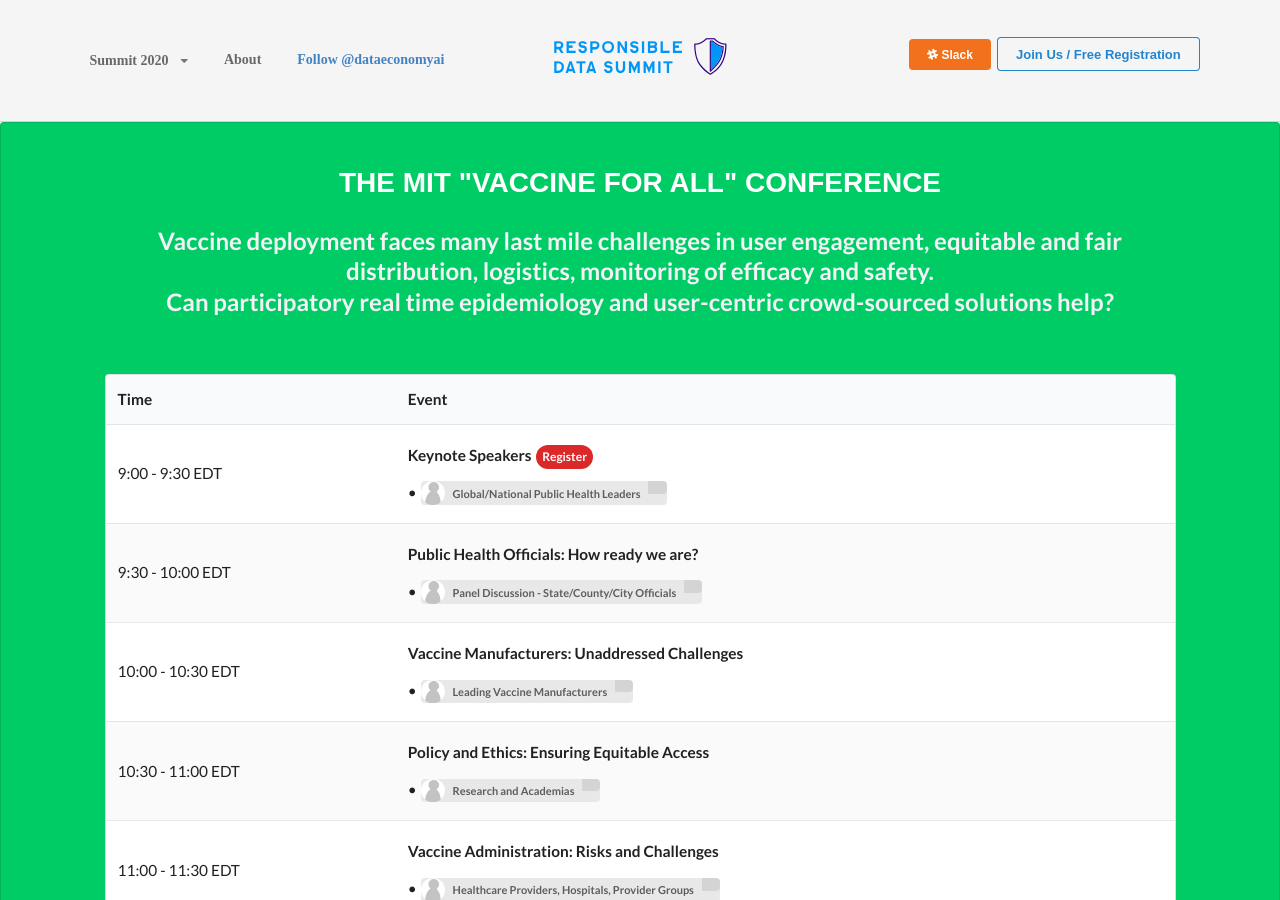
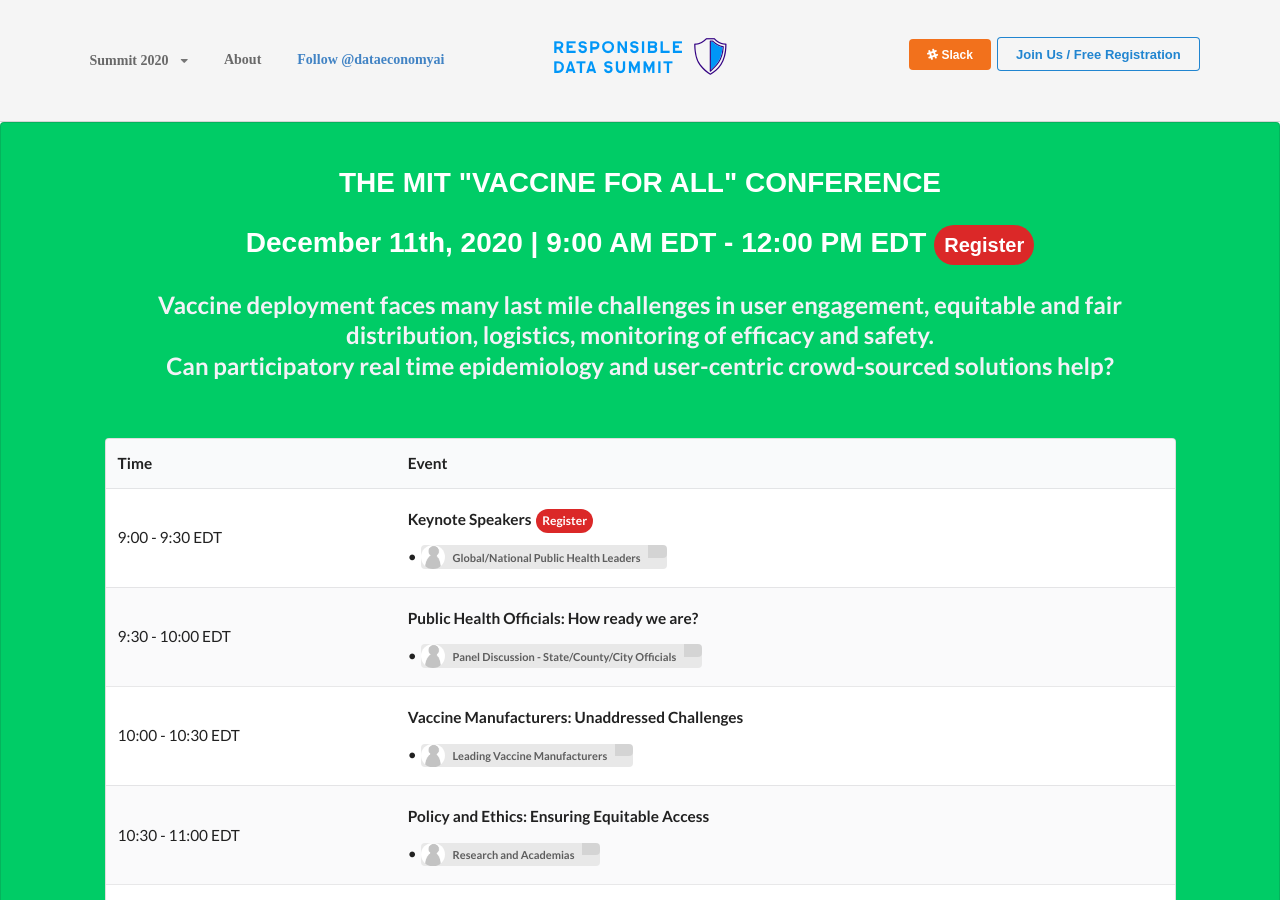
Before and after one commit to responsible-data-summit/events, a Jekyll site: the page built from agenda-0806.html, in a window 1280 px wide and 900 px high. Built offline with Jekyll 4.4.1, drawn with Linux system fonts in a browser that asks for light colours; some web fonts are replaced; comment, search, counter and statistics services are not loaded.

Commit message:
update website

```diff
--- a/agenda-0806.html
+++ b/agenda-0806.html
@@ -5,6 +5,7 @@
 <section class="ui segment center aligned" style="background-color: rgb(0, 204, 102, 1);">
     <div class="ui container center aligned agenda">
 	    <h1> THE MIT "VACCINE FOR ALL" CONFERENCE </h1>
+	    <h1> December 11th, 2020 | 9:00 AM EDT - 12:00 PM EDT <a href="https://docs.google.com/forms/d/e/1FAIpQLSc51GNcM_tYxd-fBQ2YPTK5zClCGA2fju3Wu7O1oJn_a96xeg/viewform" class="ui red circular huge label">Register</a></h1>
 	    <h2 style="color:#F3F2F7">Vaccine deployment faces many last mile challenges in user engagement, equitable and fair distribution, logistics, monitoring of efficacy and safety.
 		    <br>Can <b>participatory real time epidemiology</b> and user-centric crowd-sourced solutions help?</h2>
     </div>
```
